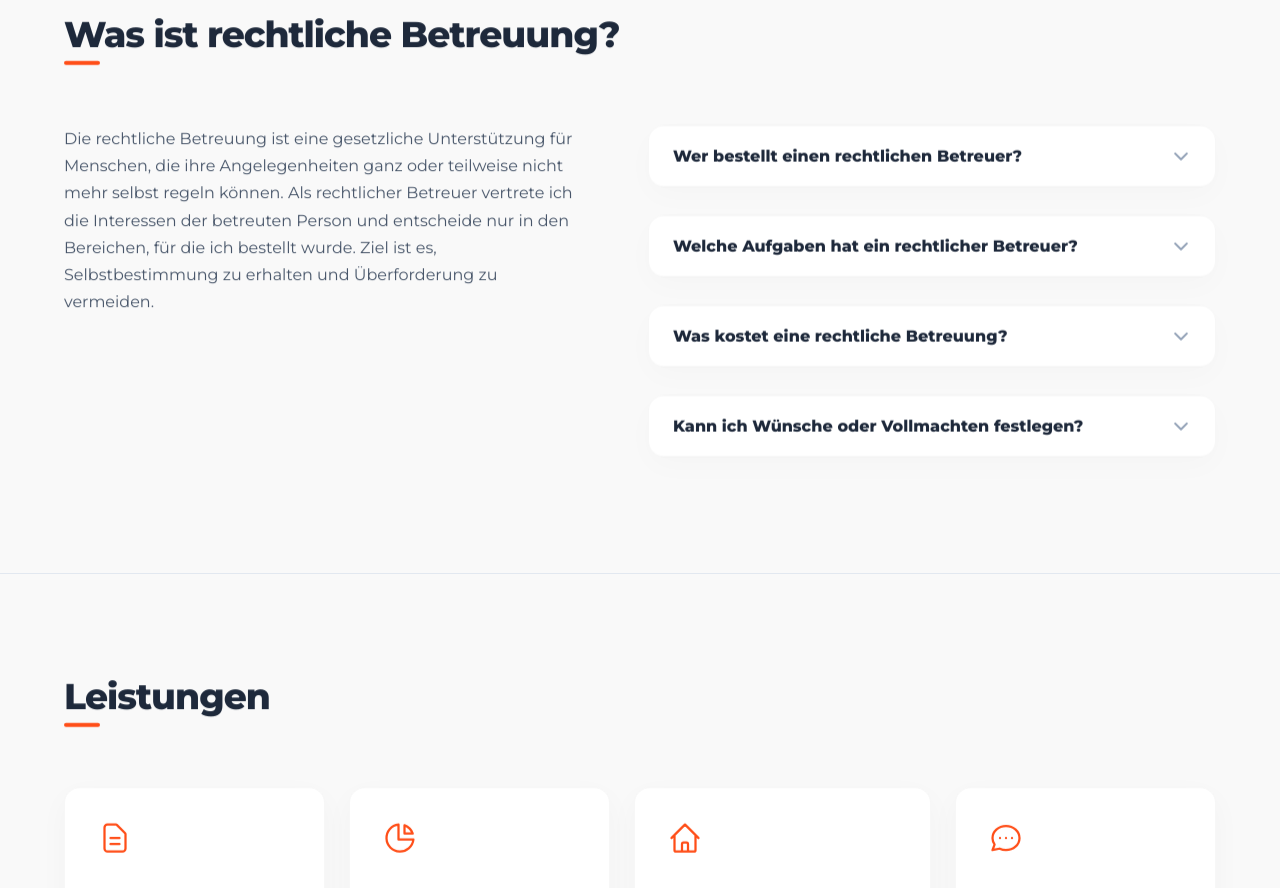
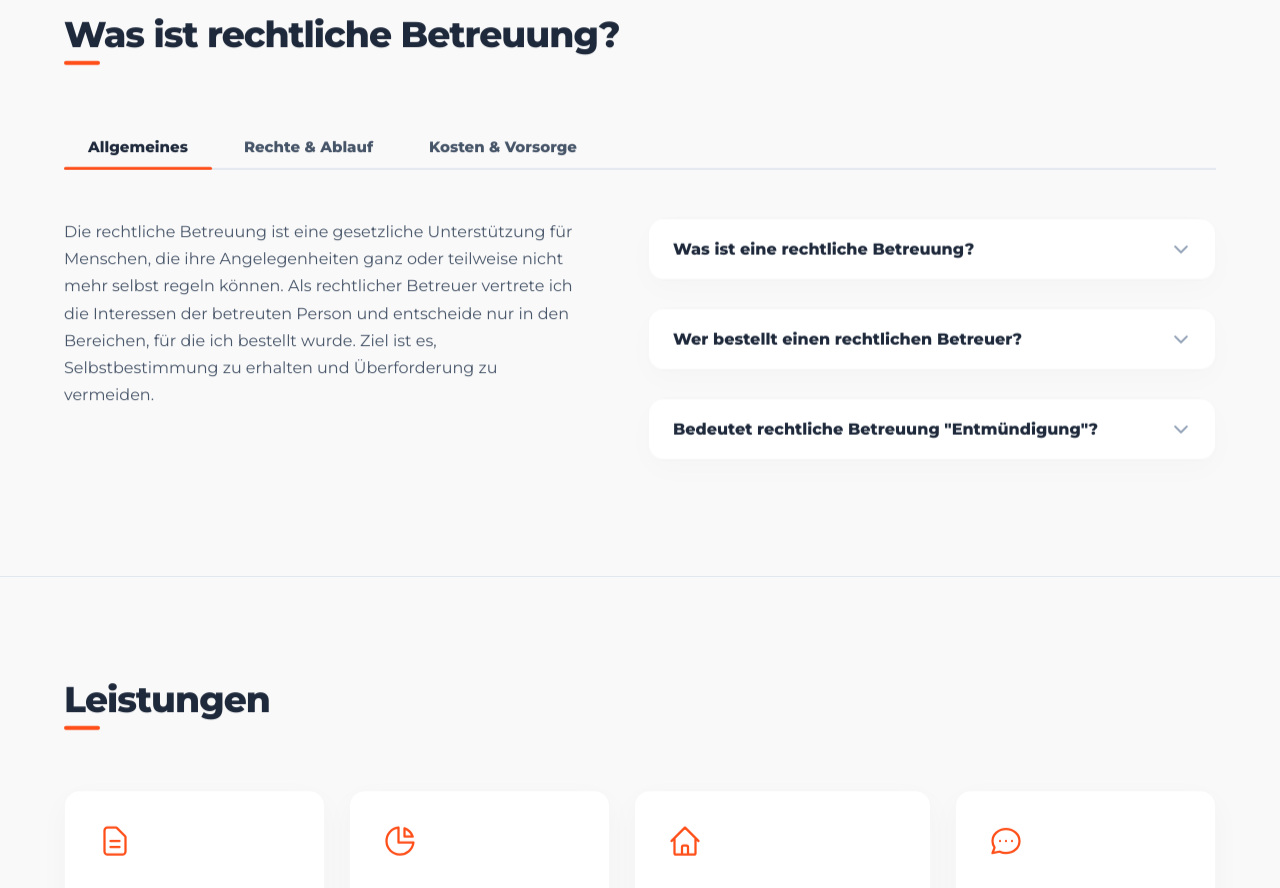
Before and after one commit to Vaeshkar/dietmarzielke_website, a Svelte app: page / in a window 1280 px wide. Shown: the part 780-1668 px from the top of the page. Built offline with nearby package versions, Linux system fonts and the light colour scheme.

Commit message:
Implement 8 expanded FAQ items and segmented tab filtering

```diff
--- a/src/App.svelte
+++ b/src/App.svelte
@@ -83,18 +83,42 @@
       explanation: "Die rechtliche Betreuung ist eine gesetzliche Unterstützung für Menschen, die ihre Angelegenheiten ganz oder teilweise nicht mehr selbst regeln können. Als rechtlicher Betreuer vertrete ich die Interessen der betreuten Person und entscheide nur in den Bereichen, für die ich bestellt wurde. Ziel ist es, Selbstbestimmung zu erhalten und Überforderung zu vermeiden.",
       items: [
         {
+          category: "general",
+          question: "Was ist eine rechtliche Betreuung?",
+          answer: "Die rechtliche Betreuung ist eine gesetzliche Unterstützung für Menschen, die ihre Angelegenheiten ganz oder teilweise nicht mehr selbst regeln können. Als rechtlicher Betreuer vertrete ich die Interessen der betreuten Person und entscheide nur in den Bereichen, für die ich bestellt wurde. Ziel ist es, Selbstbestimmung zu erhalten und Überforderung zu vermeiden."
+        },
+        {
+          category: "general",
           question: "Wer bestellt einen rechtlichen Betreuer?",
           answer: "Ein rechtlicher Betreuer wird vom zuständigen Betreuungsgericht bestellt. Dies geschieht entweder auf eigenen Antrag der betroffenen Person oder von Amts wegen (z. B. auf Anregung von Angehörigen, Krankenhäusern oder Behörden), wenn jemand aufgrund einer psychischen Krankheit oder einer körperlichen, geistigen oder seelischen Behinderung seine Angelegenheiten ganz oder teilweise nicht regeln kann."
         },
         {
+          category: "general",
+          question: "Bedeutet rechtliche Betreuung \"Entmündigung\"?",
+          answer: "Nein. Eine „Entmündigung“ gibt es im deutschen Recht seit 1992 nicht mehr. Die betreute Person behält grundsätzlich ihre volle Geschäftsfähigkeit und Handlungsfreiheit (es sei denn, ein Gericht stellt explizit etwas anderes fest). Die Betreuung ist eine unterstützende Partnerschaft, kein Entzug von Rechten."
+        },
+        {
+          category: "rights",
+          question: "Wie läuft das Betreuungsverfahren ab?",
+          answer: "Das Betreuungsgericht prüft den Bedarf. Dazu gehören ein ärztliches Gutachten, eine Befragung durch die örtliche Betreuungsbehörde und ein persönliches Gespräch des Richters mit der betroffenen Person (persönliche Anhörung). Erst danach wird entschieden, ob und für welche genauen Aufgabenbereiche eine Betreuung eingerichtet wird."
+        },
+        {
+          category: "rights",
           question: "Welche Aufgaben hat ein rechtlicher Betreuer?",
           answer: "Die Aufgabenbereiche werden vom Gericht individuell festgelegt (z.B. Gesundheitssorge, Vermögenssorge, Vertretung gegenüber Behörden, Wohnungsangelegenheiten). Der Betreuer unterstützt die betreute Person dabei, ihr Leben nach den eigenen Wünschen zu gestalten, und vertritt sie im erforderlichen Umfang rechtlich."
         },
         {
+          category: "rights",
+          question: "Kann ich den Betreuer wechseln oder die Betreuung beenden?",
+          answer: "Ja. Die betreute Person kann sich jederzeit an das Betreuungsgericht wenden, um einen Wechsel des Betreuers zu beantragen oder das Ende der Betreuung prüfen zu lassen (z. B. wenn sich der Gesundheitszustand soweit verbessert hat, dass Unterstützung nicht mehr nötig ist). Das Gericht prüft die Betreuung ohnehin in regelmäßigen Abständen."
+        },
+        {
+          category: "costs",
           question: "Was kostet eine rechtliche Betreuung?",
           answer: "Die Vergütung und Auslagen des Betreuers werden gesetzlich geregelt. Wenn die betreute Person über ausreichendes Vermögen verfügt (oberhalb des Schonvermögens von derzeit 10.000 €), zahlt sie die Kosten selbst. Andernfalls übernimmt die Staatskasse die Vergütung."
         },
         {
+          category: "costs",
           question: "Kann ich Wünsche oder Vollmachten festlegen?",
           answer: "Ja. Mit einer Vorsorgevollmacht oder einer Betreuungsverfügung können Sie im Vorfeld selbst bestimmen, wer im Ernstfall Ihre Interessen vertreten soll und welche Wünsche bei der Betreuung berücksichtigt werden müssen. Dies stärkt Ihre Selbstbestimmung maßgeblich."
         }
@@ -545,6 +569,7 @@
   let openModal = $state(null); // 'impressum' | 'datenschutz' | null
   let selectedServiceIndex = $state(null);
   let selectedAudienceIndex = $state(null);
+  let activeFaqTab = $state('general');
 
   // Form Fields
   let name = $state('');
@@ -728,63 +753,33 @@
         <h2 class="section-title" >{content.faq.title}</h2>
       </div>
 
+      <div class="faq-tabs reveal">
+        <button class="faq-tab-btn" class:active={activeFaqTab === 'general'} onclick={() => { activeFaqTab = 'general'; activeFaq = null; }}>Allgemeines</button>
+        <button class="faq-tab-btn" class:active={activeFaqTab === 'rights'} onclick={() => { activeFaqTab = 'rights'; activeFaq = null; }}>Rechte & Ablauf</button>
+        <button class="faq-tab-btn" class:active={activeFaqTab === 'costs'} onclick={() => { activeFaqTab = 'costs'; activeFaq = null; }}>Kosten & Vorsorge</button>
+      </div>
+
       <div class="faq-grid">
         <div class="faq-explanation reveal">
           <p >{content.faq.explanation}</p>
         </div>
 
         <div class="faq-list reveal reveal-delay-1">
-          <!-- FAQ 1 -->
-          <div class="faq-item {activeFaq === 0 ? 'active' : ''}">
-            <button class="faq-trigger" onclick={() => toggleFaq(0)} aria-expanded={activeFaq === 0}>
-              <span >{content.faq.items[0].question}</span>
-              <svg class="faq-trigger-icon" xmlns="http://www.w3.org/2000/svg" fill="none" viewBox="0 0 24 24" stroke="currentColor">
-                <path stroke-linecap="round" stroke-linejoin="round" stroke-width="2.5" d="M19 9l-7 7-7-7" />
-              </svg>
-            </button>
-            <div class="faq-content" style={activeFaq === 0 ? 'max-height: 200px;' : 'max-height: 0;'}>
-              <p >{content.faq.items[0].answer}</p>
-            </div>
-          </div>
-
-          <!-- FAQ 2 -->
-          <div class="faq-item {activeFaq === 1 ? 'active' : ''}">
-            <button class="faq-trigger" onclick={() => toggleFaq(1)} aria-expanded={activeFaq === 1}>
-              <span >{content.faq.items[1].question}</span>
-              <svg class="faq-trigger-icon" xmlns="http://www.w3.org/2000/svg" fill="none" viewBox="0 0 24 24" stroke="currentColor">
-                <path stroke-linecap="round" stroke-linejoin="round" stroke-width="2.5" d="M19 9l-7 7-7-7" />
-              </svg>
-            </button>
-            <div class="faq-content" style={activeFaq === 1 ? 'max-height: 200px;' : 'max-height: 0;'}>
-              <p >{content.faq.items[1].answer}</p>
-            </div>
-          </div>
-
-          <!-- FAQ 3 -->
-          <div class="faq-item {activeFaq === 2 ? 'active' : ''}">
-            <button class="faq-trigger" onclick={() => toggleFaq(2)} aria-expanded={activeFaq === 2}>
-              <span >{content.faq.items[2].question}</span>
-              <svg class="faq-trigger-icon" xmlns="http://www.w3.org/2000/svg" fill="none" viewBox="0 0 24 24" stroke="currentColor">
-                <path stroke-linecap="round" stroke-linejoin="round" stroke-width="2.5" d="M19 9l-7 7-7-7" />
-              </svg>
-            </button>
-            <div class="faq-content" style={activeFaq === 2 ? 'max-height: 200px;' : 'max-height: 0;'}>
-              <p >{content.faq.items[2].answer}</p>
-            </div>
-          </div>
-
-          <!-- FAQ 4 -->
-          <div class="faq-item {activeFaq === 3 ? 'active' : ''}">
-            <button class="faq-trigger" onclick={() => toggleFaq(3)} aria-expanded={activeFaq === 3}>
-              <span >{content.faq.items[3].question}</span>
-              <svg class="faq-trigger-icon" xmlns="http://www.w3.org/2000/svg" fill="none" viewBox="0 0 24 24" stroke="currentColor">
-                <path stroke-linecap="round" stroke-linejoin="round" stroke-width="2.5" d="M19 9l-7 7-7-7" />
-              </svg>
-            </button>
-            <div class="faq-content" style={activeFaq === 3 ? 'max-height: 200px;' : 'max-height: 0;'}>
-              <p >{content.faq.items[3].answer}</p>
-            </div>
-          </div>
+          {#each content.faq.items as item, index}
+            {#if item.category === activeFaqTab}
+              <div class="faq-item {activeFaq === index ? 'active' : ''}">
+                <button class="faq-trigger" onclick={() => toggleFaq(index)} aria-expanded={activeFaq === index}>
+                  <span >{item.question}</span>
+                  <svg class="faq-trigger-icon" xmlns="http://www.w3.org/2000/svg" fill="none" viewBox="0 0 24 24" stroke="currentColor">
+                    <path stroke-linecap="round" stroke-linejoin="round" stroke-width="2.5" d="M19 9l-7 7-7-7" />
+                  </svg>
+                </button>
+                <div class="faq-content" style={activeFaq === index ? 'max-height: 200px;' : 'max-height: 0;'}>
+                  <p >{item.answer}</p>
+                </div>
+              </div>
+            {/if}
+          {/each}
         </div>
       </div>
     </div>
--- a/src/app.css
+++ b/src/app.css
@@ -963,6 +963,53 @@ button {
 }
 
 /* FAQ (Was ist rechtliche Betreuung?) */
+.faq-tabs {
+  display: flex;
+  gap: 8px;
+  margin-bottom: 48px;
+  border-bottom: 2px solid var(--border);
+  flex-wrap: wrap;
+}
+
+.faq-tab-btn {
+  font-size: 15px;
+  font-weight: 600;
+  padding: 12px 24px;
+  color: var(--text-muted);
+  position: relative;
+  transition: all 0.2s ease-in-out;
+  border: none;
+  background: none;
+  cursor: pointer;
+}
+
+.faq-tab-btn:hover {
+  color: var(--text-main);
+}
+
+.faq-tab-btn::after {
+  content: '';
+  position: absolute;
+  bottom: -2px;
+  left: 0;
+  width: 100%;
+  height: 3px;
+  background-color: var(--primary);
+  border-radius: 2px;
+  transform: scaleX(0);
+  transform-origin: center;
+  transition: transform 0.25s cubic-bezier(0.4, 0, 0.2, 1);
+}
+
+.faq-tab-btn.active {
+  color: var(--text-main);
+  font-weight: 700;
+}
+
+.faq-tab-btn.active::after {
+  transform: scaleX(1);
+}
+
 .faq-grid {
   display: grid;
   grid-template-columns: 1.1fr 1.2fr;
```
Also changed, not shown: public/de/context.txt.
